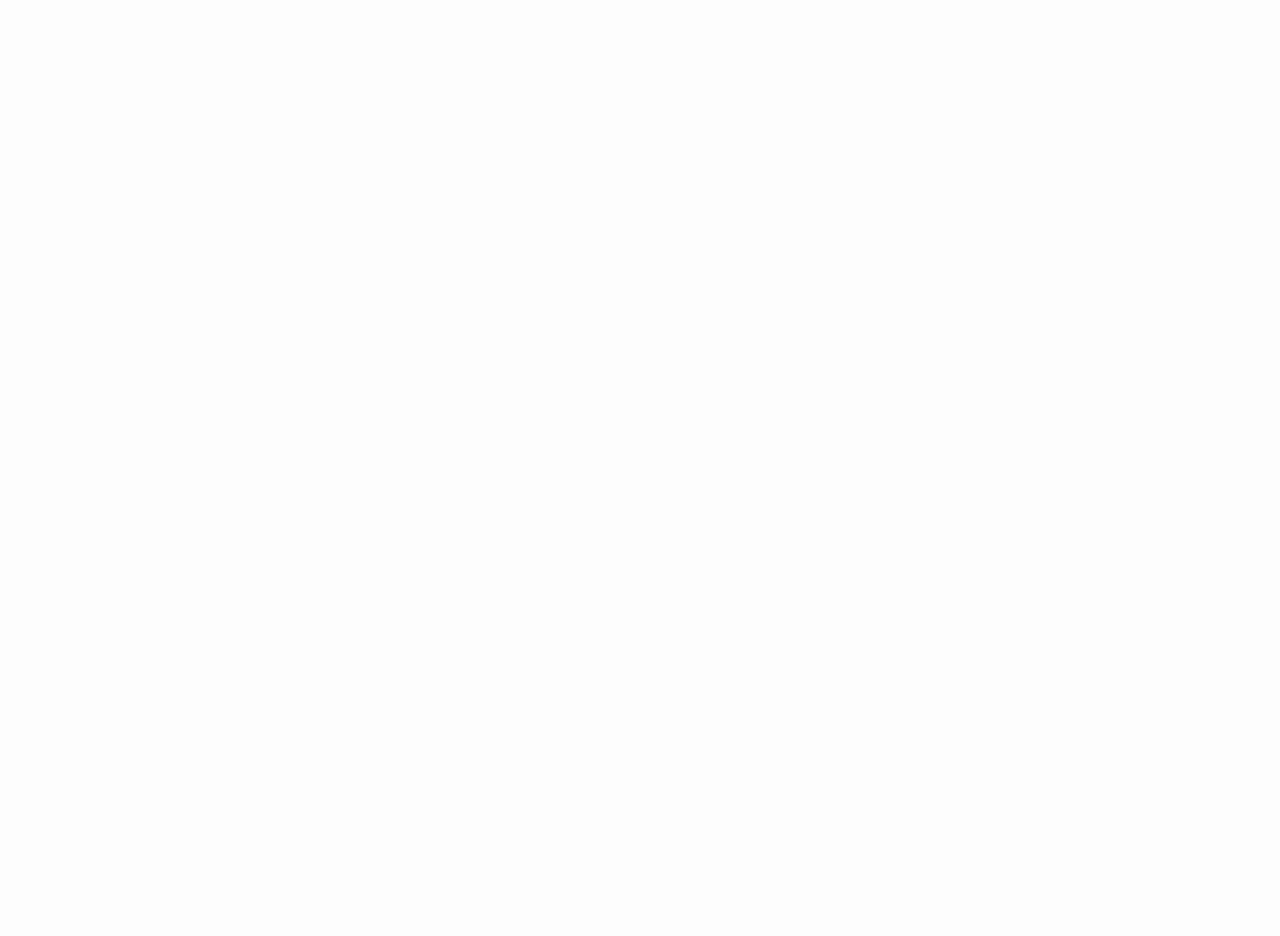
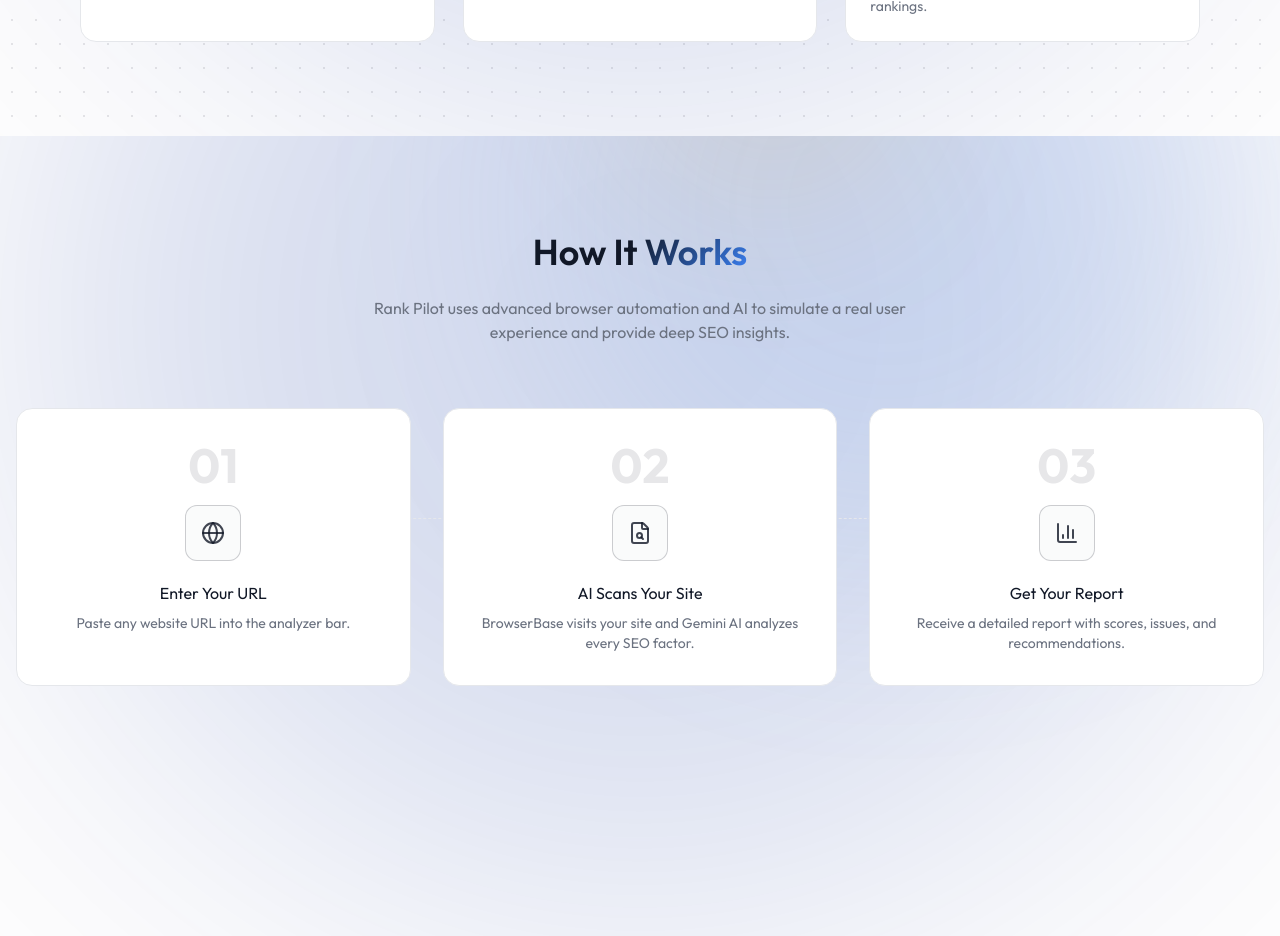
Before and after one commit to daynanf/PeakSEO-AI, a React (Vite) app in the folder client/: page / in a window 1280 px wide. Shown: the part 1400-2336 px from the top of the page. Before the commit the page ends 800 px from the top, so only its background shows below. Built offline with nearby package versions, Linux system fonts and the light colour scheme.

Commit message:
feat: addhow it works section

```diff
--- /dev/null
+++ b/client/src/components/home/HowItWorks.tsx
@@ -0,0 +1,35 @@
+import { homeHowItWorksData } from "../../assets/assets";
+
+export default function HowItWorks() {
+    return (
+        <section className="relative  md:min-h-screen mx-auto px-4 py-24">
+            <div className="absolute inset-0 -z-10 overflow-hidden pointer-events-none">
+            <div className="absolute left-1/2 -top-105 -translate-x-1/2 w-300 h-300 rounded-full bg-[#03289f] opacity-15 blur-[150px]" />
+            <div className="absolute left-[42%] -top-70 w-175 h-175 rounded-full bg-[#6b9be6] opacity-15 blur-[120px]" />
+            <div className="absolute right-[28%] -top-55 w-75 h-75 rounded-full bg-[#eda312] opacity-10 blur-[90px]" />
+           </div>
+            <div className="text-center mb-16 animate-slide-up">
+                <h2 className="text-3xl sm:text-4xl font-semibold mb-6 text-foreground">
+                    How It <span className="gradient-text">Works</span>
+                </h2>
+                <p className="text-muted-foreground max-w-xl mx-auto">Rank Pilot uses advanced browser automation and AI to simulate a real user experience and provide deep SEO insights.</p>
+            </div>
+
+             <div className="relative grid grid-cols-1 md:grid-cols-3 gap-8">
+                {/* Connecting Line (Desktop) */}
+                <div className="hidden md:block absolute top-27.5 left-[15%] right-[15%] h-px border-t border-dashed border-border pointer-events-none z-0"></div>
+
+                {homeHowItWorksData.map((step: any , i:number) => (
+                    <div key={step.num} className="relative z-10 animate-slide-up" style={{ animationDelay: `${i * 100}ms` }}>
+                        <div className="bg-card border border-border rounded-2xl p-8 text-center h-full hover:bg-muted transition-all group/step">
+                            <div className="text-5xl font-bold text-primary/10 mb-4 group-hover/step:text-primary/20 transition-colors">{step.num}</div>
+                            <div className="size-14 rounded-xl flex items-center justify-center mx-auto mb-5 text-primary/80 border border-primary/20 bg-muted/40 group-hover/step:border-primary/40 transition-all">{step.icon}</div>
+                            <h3 className=" mb-2 text-foreground">{step.title}</h3>
+                            <p className="text-sm text-muted-foreground">{step.desc}</p>
+                        </div>
+                    </div>
+                ))}
+            </div>
+        </section>
+    );
+}
--- a/client/src/pages/Home.tsx
+++ b/client/src/pages/Home.tsx
@@ -1,4 +1,6 @@
+import Features from "../components/home/Features";
 import { Hero } from "../components/home/Hero";
+import HowItWorks from "../components/home/HowItWorks";
 import Navbar from "../components/Navbar";
 
 export default function Home(){
@@ -6,5 +8,7 @@ export default function Home(){
         <>
             <Navbar/>
             <Hero/>
+            <Features/>
+            <HowItWorks/>
         </>
     )}
```
